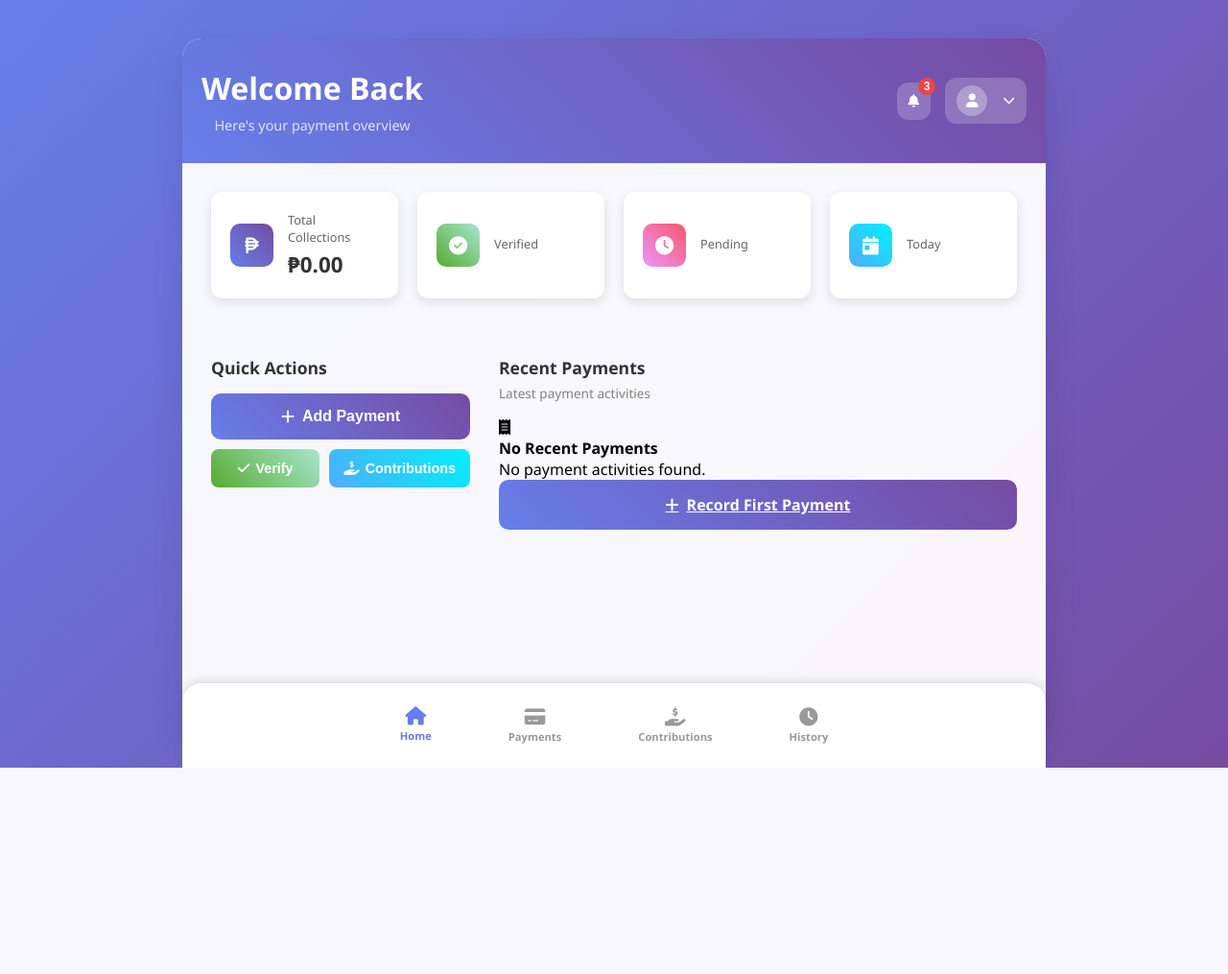
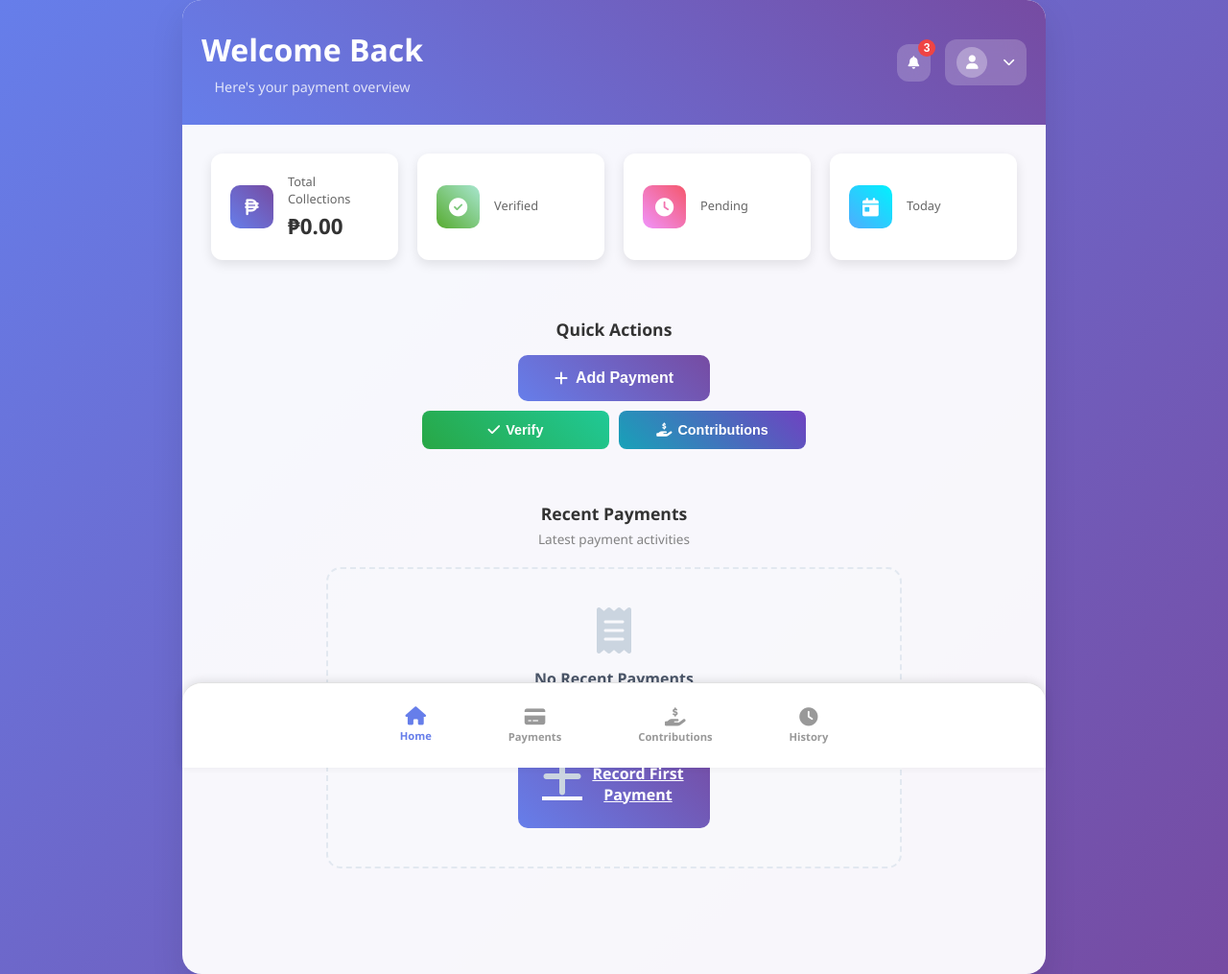
Before and after one commit to DonDon14/Authentication_3, a CodeIgniter 4 app: the page made by app/Views/dashboard.php in a window 1280 px wide. Shown: the whole page at 96% size. Before the commit the page ends 800 px from the top, so only its background shows below. Run offline with PHP 8.4 and a stand-in for CodeIgniter, Linux system fonts and the light colour scheme; the template is opened without the code that fills it, so the values that code supplies are empty; some libraries are stand-ins or nearby versions.

Commit message:
Dashboard UI, Quick Actions and Recent Payments Centered

```diff
--- a/public/css/dashboard.css
+++ b/public/css/dashboard.css
@@ -222,12 +222,20 @@ body {
 .view-all-btn {
   color: #667eea;
   text-decoration: none;
-  font-weight: 500;
-  font-size: 0.9rem;
+  font-weight: 600;
+  padding: 10px 20px;
+  border: 2px solid #667eea;
+  border-radius: 8px;
+  transition: all 0.3s ease;
+  display: inline-flex;
+  align-items: center;
+  gap: 8px;
 }
 
 .view-all-btn:hover {
-  text-decoration: underline;
+  background: #667eea;
+  color: white;
+  transform: translateY(-1px);
 }
 
 /* User Dropdown */
@@ -459,8 +467,9 @@ body {
 
 /* Main Content Layout */
 .dashboard-main {
-  display: grid;
-  grid-template-columns: 1fr 2fr;
+  display: flex;
+  flex-direction: column;
+  align-items: center;
   gap: 30px;
   padding: 0 30px;
   margin-bottom: 30px;
@@ -468,7 +477,6 @@ body {
 
 @media (max-width: 768px) {
   .dashboard-main {
-    grid-template-columns: 1fr;
     gap: 20px;
     padding: 0 20px;
   }
@@ -477,6 +485,8 @@ body {
 /* Quick Actions */
 .quick-actions {
   margin-bottom: 25px;
+  width: 100%;
+  max-width: 400px
 }
 
 .quick-actions h3 {
@@ -484,19 +494,21 @@ body {
   font-weight: 600;
   color: #333;
   margin-bottom: 15px;
+  text-align: center;
 }
 
 .action-buttons {
   display: flex;
   flex-direction: column;
   gap: 10px;
+  align-items: center;
 }
 
 .btn-primary {
   background: linear-gradient(45deg, #667eea, #764ba2);
   color: white;
   border: none;
-  padding: 15px 20px;
+  padding: 15px 25px;
   border-radius: 10px;
   font-size: 1em;
   font-weight: 600;
@@ -506,6 +518,9 @@ body {
   align-items: center;
   justify-content: center;
   gap: 8px;
+  width: 100%;
+  max-width: 200px;
+  margin: 0 auto;
 }
 
 .btn-primary:hover {
@@ -516,12 +531,15 @@ body {
 .button-row {
   display: flex;
   gap: 10px;
+  justify-content: center;
+  width: 100%;
 }
 
 .btn-secondary {
-  flex: 1;
+  background: linear-gradient(45deg, #6c757d, #5a6268);
+  color: white;
   border: none;
-  padding: 12px 15px;
+  padding: 12px 20px;
   border-radius: 8px;
   font-size: 0.9em;
   font-weight: 600;
@@ -531,15 +549,15 @@ body {
   align-items: center;
   justify-content: center;
   gap: 6px;
-  color: white;
+  flex: 1;
 }
 
 .btn-success {
-  background: linear-gradient(45deg, #56ab2f, #a8e6cf);
+  background: linear-gradient(45deg, #28a745, #20c997);
 }
 
 .btn-info {
-  background: linear-gradient(45deg, #4facfe, #00f2fe);
+  background: linear-gradient(45deg, #17a2b8, #6f42c1);
 }
 
 .btn-secondary:hover {
@@ -550,17 +568,23 @@ body {
 /* Recent Payments */
 .recent-payments {
   margin-bottom: 80px;
-  flex: 1;
+  width: 100%;
+  max-width: 600px;
 }
 
-.section-header h3 {
+.recent-payments .section-header {
+  text-align: center;
+  margin-bottom: 20px;
+}
+
+.recent-payments .section-header h3 {
   font-size: 1.1em;
   font-weight: 600;
   color: #333;
   margin-bottom: 5px;
 }
 
-.section-header .description {
+.recent-payments .section-header .description {
   font-size: 0.85em;
   color: #666;
   margin-bottom: 15px;
@@ -803,4 +827,52 @@ body {
   .recent-payments {
     padding: 0 15px;
   }
+
+  /* Mobile responsive adjustments */
+  .quick-actions {
+    max-width: 100%;
+  }
+
+  .button-row {
+    flex-direction: column;
+    gap: 8px;
+  }
+
+  .btn-secondary {
+    padding: 10px 15px;
+    font-size: 0.85em;
+  }
+
+  .recent-payments {
+    max-width: 100%;
+  }
+
+  .payment-item {
+    padding: 12px;
+  }
 }
+
+/* No payments state styling */
+.no-payments {
+  text-align: center;
+  padding: 40px 20px;
+  background: rgba(247, 250, 252, 0.5);
+  border-radius: 15px;
+  border: 2px dashed #e2e8f0;
+}
+
+.empty-state i {
+  font-size: 3em;
+  color: #cbd5e0;
+  margin-bottom: 15px;
+}
+
+.empty-state h4 {
+  color: #4a5568;
+  margin-bottom: 10px;
+}
+
+.empty-state p {
+  color: #718096;
+  margin-bottom: 20px;
+}
```
